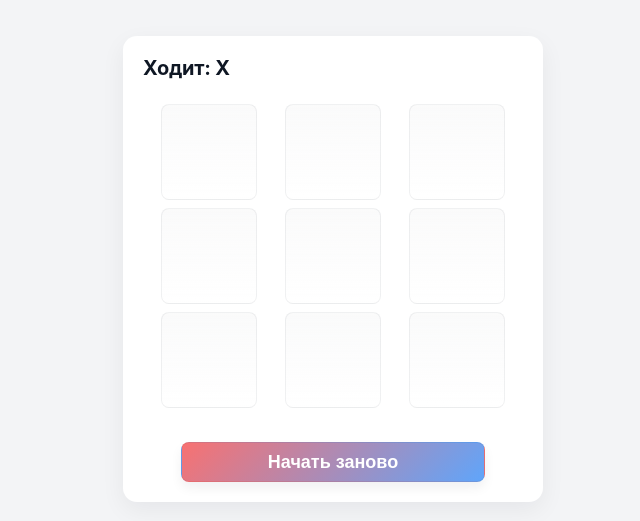
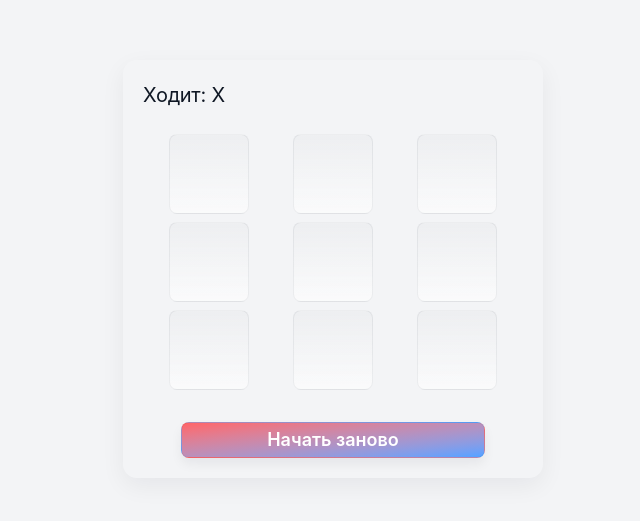
Before and after one commit to armanabramov/tic-tac-toe, a React (Vite) app: page / in a window 1280 px wide. Shown: the part 131-652 px from the top of the page, without its empty margins (307-947 px from the left). Built offline with nearby package versions, Linux system fonts and the light colour scheme.

Commit message:
refactor: convert all components to class, remove hooks, use connect(), migrate styles to Tailwind

```diff
--- a/package.json
+++ b/package.json
@@ -10,10 +10,12 @@
     "preview": "vite preview"
   },
   "dependencies": {
+    "@tailwindcss/vite": "^4.1.18",
     "react": "^19.1.1",
     "react-dom": "^19.1.1",
     "react-redux": "^9.2.0",
-    "redux": "^5.0.1"
+    "redux": "^5.0.1",
+    "tailwindcss": "^4.1.18"
   },
   "devDependencies": {
     "@eslint/js": "^9.33.0",
--- a/src/Game.jsx
+++ b/src/Game.jsx
@@ -1,15 +1,20 @@
-import { useDispatch } from 'react-redux';
+import { Component } from 'react';
+import { connect } from 'react-redux';
 import { RESET_GAME } from './actions';
 import { GameLayout } from './GameLayout';
 
-const Game = () => {
-	const dispatch = useDispatch();
-
-	const handleRestartClick = () => {
-		dispatch(RESET_GAME);
+class Game extends Component {
+	handleRestartClick = () => {
+		this.props.resetGame();
 	};
 
-	return <GameLayout handleRestartClick={handleRestartClick} />;
-};
+	render() {
+		return <GameLayout handleRestartClick={this.handleRestartClick} />;
+	}
+}
 
-export default Game;
+const mapDispatchToProps = (dispatch) => ({
+	resetGame: () => dispatch(RESET_GAME),
+});
+
+export default connect(null, mapDispatchToProps)(Game);
--- a/src/GameLayout.jsx
+++ b/src/GameLayout.jsx
@@ -1,15 +1,31 @@
-import styles from './GameLayout.module.css';
-import { Information } from './components/Information/Information.jsx';
-import { Field } from './components/Field/Field.jsx';
+import { Component } from 'react';
+import Information from './components/Information/Information.jsx';
+import Field from './components/Field/Field.jsx';
 
-export const GameLayout = ({ handleRestartClick }) => {
+export class GameLayout extends Component {
+	render() {
+		const { handleRestartClick } = this.props;
+
 		return (
-		<div className={styles.game}>
+			<div className="w-[min(420px,96vw)] bg-surface rounded-[14px] p-5 flex flex-col gap-4 text-accent shadow-[0_8px_24px_rgba(15,23,36,0.06)]">
 				<Information />
 				<Field />
-			<button type="button" className={styles.restartButton} onClick={handleRestartClick}>
+				<button
+					type="button"
+					onClick={handleRestartClick}
+					className="
+						mx-auto mt-2 w-4/5 py-2 rounded-[8px] border border-[rgba(15,23,36,0.06)]
+						font-semibold text-[18px] leading-none
+						bg-gradient-to-br from-red-400 to-blue-400 text-white
+						shadow-[0_6px_12px_rgba(15,23,36,0.06)]
+						transition-transform transition-shadow transition-filter duration-100
+						hover:-translate-y-1 hover:shadow-[0_10px_22px_rgba(15,23,36,0.08)]
+						inline-flex items-center justify-center
+					"
+				>
 					Начать заново
 				</button>
 			</div>
 		);
-};
+	}
+}
--- a/src/GameLayout.module.css
+++ /dev/null
@@ -1,40 +0,0 @@
-.game {
-	width: min(420px, 96vw);
-	background: var(--surface);
-	border-radius: 14px;
-	padding: 20px;
-	box-shadow: 0 8px 24px rgba(15, 23, 36, 0.06);
-	display: flex;
-	flex-direction: column;
-	gap: 16px;
-	color: var(--accent);
-}
-
-.restartButton {
-	display: inline-flex;
-	align-items: center;
-	justify-content: center;
-	margin: 10px auto 0;
-	padding: 10px;
-	width: 80%;
-	height: auto;
-	border-radius: 8px;
-	border: 1px solid rgba(15, 23, 36, 0.06);
-	cursor: pointer;
-	font-weight: 600;
-	font-size: 18px;
-	line-height: 1;
-
-	background: linear-gradient(135deg, #f87171 0%, #60a5fa 100%);
-	color: #ffffff;
-	box-shadow: 0 6px 12px rgba(15, 23, 36, 0.06);
-	transition:
-		transform 0.12s ease,
-		box-shadow 0.12s ease,
-		filter 0.12s ease;
-}
-
-.restartButton:hover {
-	transform: translateY(-3px);
-	box-shadow: 0 10px 22px rgba(15, 23, 36, 0.08);
-}
--- a/src/components/Field/Field.jsx
+++ b/src/components/Field/Field.jsx
@@ -1,21 +1,13 @@
-import { useSelector, useDispatch } from 'react-redux';
-import { selectField, selectCurrentPlayer, selectIsGameEnded } from '../../selectors';
-import {
-	setCurrentPlayer,
-	setIsDraw,
-	setField,
-	setIsGameEnded,
-	RESET_GAME,
-} from '../../actions';
-import { FieldLayout } from './FieldLayout';
+import { Component } from 'react';
+import { connect } from 'react-redux';
+import { setCurrentPlayer, setIsDraw, setField, setIsGameEnded } from '../../actions';
+import { FieldLayout } from './FieldLayout.jsx';
 
-export const Field = () => {
-	const dispatch = useDispatch();
-	const field = useSelector(selectField);
-	const currentPlayer = useSelector(selectCurrentPlayer);
-	const isGameEnded = useSelector(selectIsGameEnded);
+class Field extends Component {
+	handleCellClick = (index) => {
+		const { field, currentPlayer, isGameEnded } = this.props;
+		const { setField, setCurrentPlayer, setIsDraw, setIsGameEnded } = this.props;
 
-	const handleCellClick = (index) => {
 		if (isGameEnded || field[index] !== '') return;
 
 		const newField = [...field];
@@ -37,18 +29,36 @@ export const Field = () => {
 				newField[a] && newField[a] === newField[b] && newField[a] === newField[c],
 		);
 
-		dispatch(setField(newField));
+		setField(newField);
 
 		if (win) {
-			dispatch(setIsGameEnded(true));
+			setIsGameEnded(true);
 		} else if (!newField.includes('')) {
-			dispatch(setIsDraw(true));
-			dispatch(setIsGameEnded(true));
+			setIsDraw(true);
+			setIsGameEnded(true);
 		} else {
 			const next = currentPlayer === 'X' ? 'O' : 'X';
-			dispatch(setCurrentPlayer(next));
+			setCurrentPlayer(next);
 		}
 	};
 
-	return <FieldLayout field={field} handleCellClick={handleCellClick} />;
-};
+	render() {
+		const { field } = this.props;
+		return <FieldLayout field={field} handleCellClick={this.handleCellClick} />;
+	}
+}
+
+const mapStateToProps = (state) => ({
+	field: state.field,
+	currentPlayer: state.currentPlayer,
+	isGameEnded: state.isGameEnded,
+});
+
+const mapDispatchToProps = (dispatch) => ({
+	setField: (field) => dispatch(setField(field)),
+	setCurrentPlayer: (player) => dispatch(setCurrentPlayer(player)),
+	setIsDraw: (value) => dispatch(setIsDraw(value)),
+	setIsGameEnded: (value) => dispatch(setIsGameEnded(value)),
+});
+
+export default connect(mapStateToProps, mapDispatchToProps)(Field);
--- a/src/components/Field/FieldLayout.jsx
+++ b/src/components/Field/FieldLayout.jsx
@@ -1,27 +1,42 @@
+import React, { Component } from 'react';
 import PropTypes from 'prop-types';
-import styles from './FieldLayout.module.css';
 
-export const FieldLayout = ({ field, handleCellClick }) => {
-	return (
-		<>
-			<div className={styles.board}>
+export class FieldLayout extends Component {
+	render() {
+		const { field, handleCellClick } = this.props;
+
+		return (
+			<div className="grid grid-cols-3 gap-2 p-2 place-items-center">
 				{field.map((cell, index) => {
-					const cellClass = cell === 'X' ? styles.x : cell === 'O' ? styles.o : '';
+					const cellColor =
+						cell === 'X'
+							? 'text-red-500'
+							: cell === 'O'
+								? 'text-blue-500'
+								: 'text-transparent';
+
 					return (
 						<button
 							key={index}
 							type="button"
-							className={`${styles.cell} ${cellClass}`}
 							onClick={() => handleCellClick(index)}
+							className={`w-[80px] h-[80px] flex items-center justify-center
+								rounded-[8px] border border-[rgba(15,23,36,0.06)]
+								bg-gradient-to-b from-[rgba(15,23,36,0.02)] to-[rgba(255,255,255,0.6)]
+								font-bold text-[36px] cursor-pointer
+								transition-transform transition-shadow transition-colors duration-100
+								hover:-translate-y-1 hover:shadow-[0_8px_20px_rgba(15,23,36,0.06)]
+								${cellColor}
+							`}
 						>
 							{cell}
 						</button>
 					);
 				})}
 			</div>
-		</>
-	);
-};
+		);
+	}
+}
 
 FieldLayout.propTypes = {
 	field: PropTypes.arrayOf(PropTypes.string).isRequired,
--- a/src/components/Field/FieldLayout.module.css
+++ /dev/null
@@ -1,50 +0,0 @@
-.board {
-	display: grid;
-	grid-template-columns: repeat(3, 1fr);
-	gap: 8px;
-	align-items: center;
-	justify-items: center;
-	padding: 8px;
-	justify-content: center;
-}
-
-.cell {
-	width: var(--cell-size);
-	height: var(--cell-size);
-	display: flex;
-	align-items: center;
-	justify-content: center;
-
-	background: linear-gradient(180deg, rgba(15, 23, 36, 0.02), rgba(255, 255, 255, 0.6));
-	border: 1px solid rgba(15, 23, 36, 0.06);
-	border-radius: 8px;
-
-	font-size: 36px;
-	font-weight: 600;
-	color: transparent;
-
-	cursor: pointer;
-	transition:
-		transform 0.08s ease,
-		box-shadow 0.12s ease,
-		background 0.12s ease,
-		color 0.12s ease;
-	user-select: none;
-}
-
-.cell:hover {
-	transform: translateY(-3px);
-	box-shadow: 0 8px 20px rgba(15, 23, 36, 0.06);
-	background: linear-gradient(
-		180deg,
-		rgba(255, 255, 255, 0.85),
-		rgba(250, 250, 250, 0.95)
-	);
-}
-
-.cell.x {
-	color: #ef4444;
-}
-.cell.o {
-	color: #3b82f6;
-}
--- a/src/components/Information/Information.jsx
+++ b/src/components/Information/Information.jsx
@@ -1,15 +1,23 @@
-import { useSelector } from 'react-redux';
-import { selectIsDraw, selectCurrentPlayer, selectIsGameEnded } from '../../selectors';
+import { Component } from 'react';
+import { connect } from 'react-redux';
 import { InformationLayout } from './InformationLayout.jsx';
 
-export const Information = () => {
-	const currentPlayer = useSelector(selectCurrentPlayer);
-	const isGameEnded = useSelector(selectIsGameEnded);
-	const isDraw = useSelector(selectIsDraw);
+class Information extends Component {
+	render() {
+		const { currentPlayer, isGameEnded, isDraw } = this.props;
 
-	let message = `Ходит: ${currentPlayer}`;
-	if (isDraw) message = 'Ничья!';
-	else if (isGameEnded) message = `Победа: ${currentPlayer}`;
+		let message = `Ходит: ${currentPlayer}`;
+		if (isDraw) message = 'Ничья!';
+		else if (isGameEnded) message = `Победа: ${currentPlayer}`;
 
-	return <InformationLayout message={message} />;
-};
+		return <InformationLayout message={message} />;
+	}
+}
+
+const mapStateToProps = (state) => ({
+	currentPlayer: state.currentPlayer,
+	isGameEnded: state.isGameEnded,
+	isDraw: state.isDraw,
+});
+
+export default connect(mapStateToProps)(Information);
--- a/src/components/Information/InformationLayout.jsx
+++ b/src/components/Information/InformationLayout.jsx
@@ -1,9 +1,12 @@
+import React, { Component } from 'react';
 import PropTypes from 'prop-types';
-import styles from './InformationLayout.module.css';
 
-export const InformationLayout = ({ message }) => {
-	return <h1 className={styles.title}>{message}</h1>;
-};
+export class InformationLayout extends Component {
+	render() {
+		const { message } = this.props;
+		return <h1 className="m-0 text-[20px] tracking-[-0.2px] text-accent">{message}</h1>;
+	}
+}
 
 InformationLayout.propTypes = {
 	message: PropTypes.string.isRequired,
--- a/src/components/Information/InformationLayout.module.css
+++ /dev/null
@@ -1,11 +0,0 @@
-.title {
-	margin: 0;
-	font-size: 20px;
-	letter-spacing: -0.2px;
-	color: var(--accent);
-}
-
-.status {
-	color: var(--muted);
-	font-size: 14px;
-}
--- a/src/index.css
+++ b/src/index.css
@@ -1,3 +1,4 @@
+@import 'tailwindcss';
 :root {
 	--bg: #f3f4f6;
 	--surface: #ffffff;
--- a/vite.config.js
+++ b/vite.config.js
@@ -1,17 +1,19 @@
-import { defineConfig } from "vite";
-import react from "@vitejs/plugin-react";
+import { defineConfig } from 'vite';
+import react from '@vitejs/plugin-react';
+import tailwindcss from '@tailwindcss/vite';
 
 // https://vite.dev/config/
 export default defineConfig(({ mode }) => {
-  const isDev = mode !== "production";
+	const isDev = mode !== 'production';
 
 	return {
 		plugins: [
 			react({
 				babel: {
-          plugins: isDev ? ["check-prop-types"] : [],
+					plugins: isDev ? ['check-prop-types'] : [],
 				},
 			}),
+			tailwindcss(),
 		],
 	};
 });
```
Also changed, not shown: 1 other file (tests, documents, lock files or other folders). Lines whose indentation alone changed are shown as unchanged.
